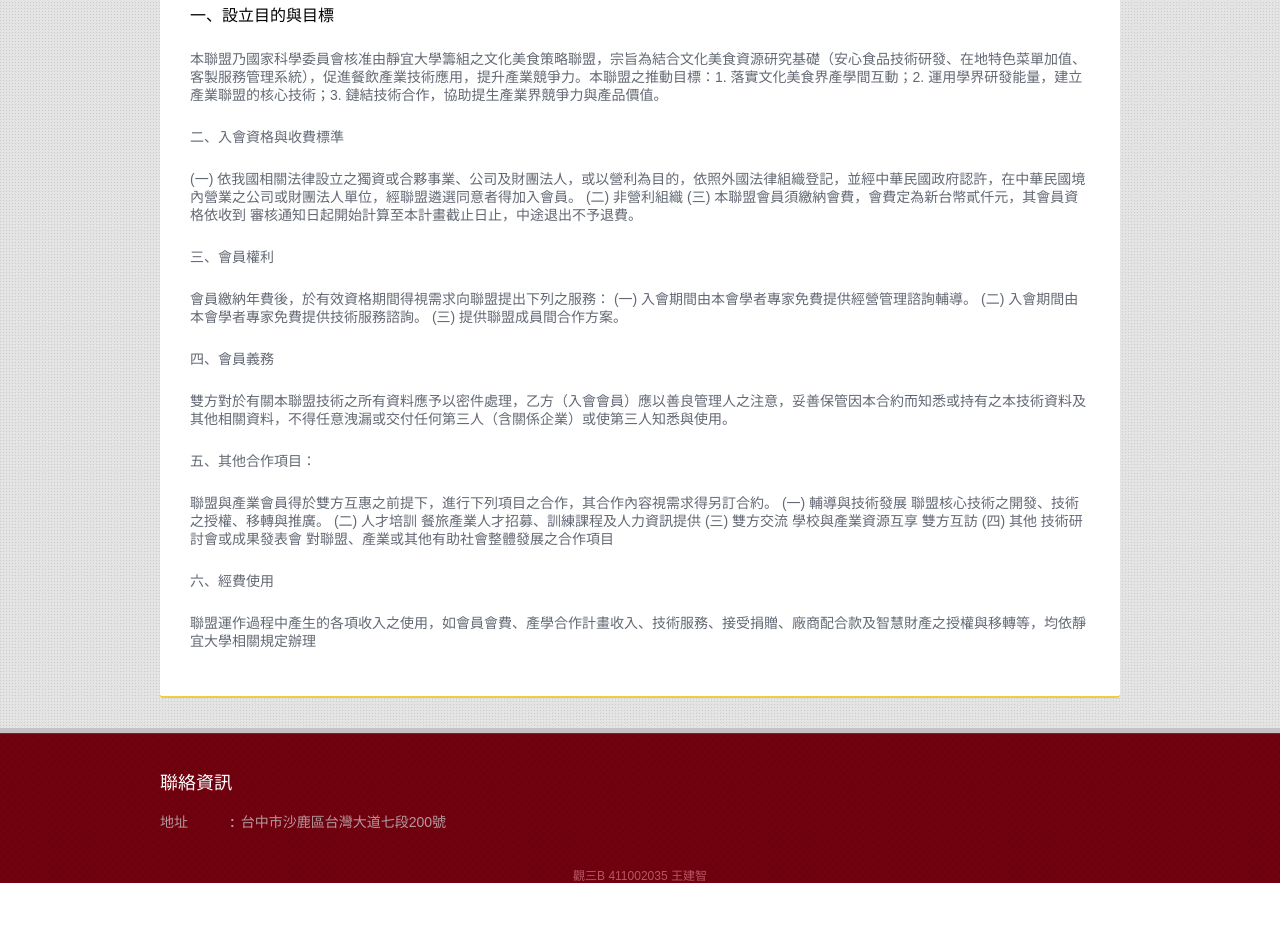
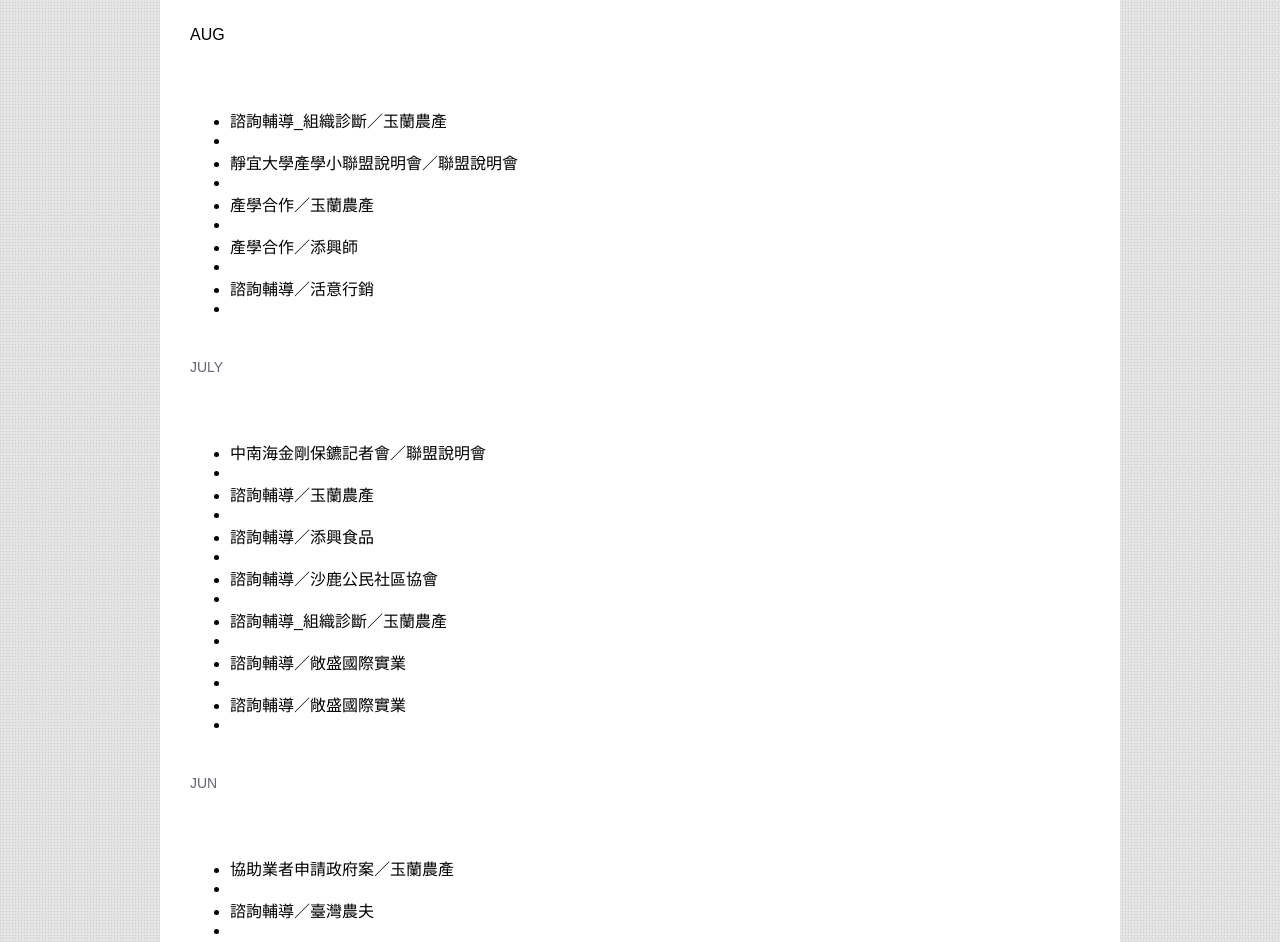
Before and after one commit to Azh10707/hw2, a plain HTML site: page news.html in a window 1280 px wide. Shown: the part 295-1237 px from the top of the page. Before the commit the page ends 1178 px from the top, so only its background shows below. Drawn offline with Linux system fonts and the light colour scheme.

Commit message:
Add files via upload

```diff
--- a/news.html
+++ b/news.html
@@ -19,10 +19,10 @@
 						<li>
 							<a href="members.html">聯盟業者</a>
 						</li>
+						<li>
+							<a href="rules.html">會員規範</a>
+						</li>
 						<li class="selected">
-							<a href="reles.html">會員規範</a>
-						</li>
-						<li>
 							<a href="news.html">最新消息</a>
 						</li>
 						<li>
@@ -34,69 +34,70 @@
 		</div>
 		<div id="contents">
 			<div id="rates">
-				<h1>會員規範</h1>
-
-					一、設立目的與目標
+				<h1>最新消息</h1>
 				</p>
-				<p>
-					   本聯盟乃國家科學委員會核准由靜宜大學籌組之文化美食策略聯盟，宗旨為結合文化美食資源研究基礎（安心食品技術研發、在地特色菜單加值、客製服務管理系統），促進餐飲產業技術應用，提升產業競爭力。本聯盟之推動目標：1. 落實文化美食界產學間互動；2. 運用學界研發能量，建立產業聯盟的核心技術；3. 鏈結技術合作，協助提生產業界競爭力與產品價值。
+				AUG
 				</p>
 				<p>
 
-
-					二、入會資格與收費標準
-				</p>
-				<p>
-					(一)  依我國相關法律設立之獨資或合夥事業、公司及財團法人，或以營利為目的，依照外國法律組織登記，並經中華民國政府認許，在中華民國境內營業之公司或財團法人單位，經聯盟遴選同意者得加入會員。
-					(二)  非營利組織
-					(三)  本聯盟會員須繳納會費，會費定為新台幣貳仟元，其會員資格依收到
-					審核通知日起開始計算至本計畫截止日止，中途退出不予退費。
-
+				<ul>
+					<li>諮詢輔導_組織診斷／玉蘭農產 <li>
+					<li>靜宜大學產學小聯盟說明會／聯盟說明會 <li>
+					<li>產學合作／玉蘭農產 <li>
+					<li>產學合作／添興師 <li>
+					<li>諮詢輔導／活意行銷<li>
+				</ul>
 
 				</p>
 				<p>
-					三、會員權利
+				JULY
 				</p>
 				<p>
-					會員繳納年費後，於有效資格期間得視需求向聯盟提出下列之服務：
-					(一) 入會期間由本會學者專家免費提供經營管理諮詢輔導。
-					(二) 入會期間由本會學者專家免費提供技術服務諮詢。
-					(三) 提供聯盟成員間合作方案。
 
+				<ul>
+				<li>中南海金剛保鑣記者會／聯盟說明會<li>
+				<li>諮詢輔導／玉蘭農產<li>
+				<li>諮詢輔導／添興食品<li>
+				<li>諮詢輔導／沙鹿公民社區協會<li>
+				<li>諮詢輔導_組織診斷／玉蘭農產<li>
+				<li>諮詢輔導／敞盛國際實業<li>
+				<li>諮詢輔導／敞盛國際實業<li>
+				</ul>
 
 				</p>
 				<p>
-					四、會員義務
+				JUN
 				</p>
 				<p>
-					雙方對於有關本聯盟技術之所有資料應予以密件處理，乙方（入會會員）應以善良管理人之注意，妥善保管因本合約而知悉或持有之本技術資料及其他相關資料，不得任意洩漏或交付任何第三人（含關係企業）或使第三人知悉與使用。
 
+				<ul>
+				<li>協助業者申請政府案／玉蘭農產<li>
+				<li>諮詢輔導／臺灣農夫<li>
+				<li>教育訓練／添興食品、久味麻糬<li>
+				<li>諮詢輔導／中南海酒店<li>
+				<li>諮詢輔導／沙鹿公明社區協會<li>
+				<li>諮詢輔導／東方草本<li>
+				<li>諮詢輔導／老四川<li>
+				<li>諮詢輔導／臺灣農夫<li>
+				</ul>
 
 				</p>
 				<p>
-					五、其他合作項目：
+				MAY
 				</p>
 				<p>
-					聯盟與產業會員得於雙方互惠之前提下，進行下列項目之合作，其合作內容視需求得另訂合約。
-					(一) 輔導與技術發展
-					聯盟核心技術之開發、技術之授權、移轉與推廣。
-					(二) 人才培訓
-					餐旅產業人才招募、訓練課程及人力資訊提供
-					(三) 雙方交流
 
-					學校與產業資源互享
-					雙方互訪
-					 (四) 其他
+				<li>競賽活動／採購達人<li>
+				<li>諮詢輔導／元園料媽媽<li>
+				<li>諮詢輔導／禮來居手打烏龍麵<li>
+				<li>諮詢輔導／七分漢堡店<li>
+				<li>諮詢輔導／添興食品<li>
+				<li>諮詢輔導／久味麻糬<li>
+				<li>諮詢輔導／彩色寧波<li>
+				<li>諮詢輔導／饗賓集團<li>
+				<li>聯盟推廣／肉乾試吃<li>
+				<li>聯盟推廣／觀光工廠研討會<li>
 
-					技術研討會或成果發表會
-					對聯盟、產業或其他有助社會整體發展之合作項目
-
-				</p>
-				<p>
-					六、經費使用
-				</p>
-				<p>
-					    聯盟運作過程中產生的各項收入之使用，如會員會費、產學合作計畫收入、技術服務、接受捐贈、廠商配合款及智慧財產之授權與移轉等，均依靜宜大學相關規定辦理
 
 				</p>
 
```
Also changed, not shown: index.html (+2 -2 lines), members.html (+2 -2 lines), rules.html (+1 -1 lines), works.html (+6 -68 lines).
